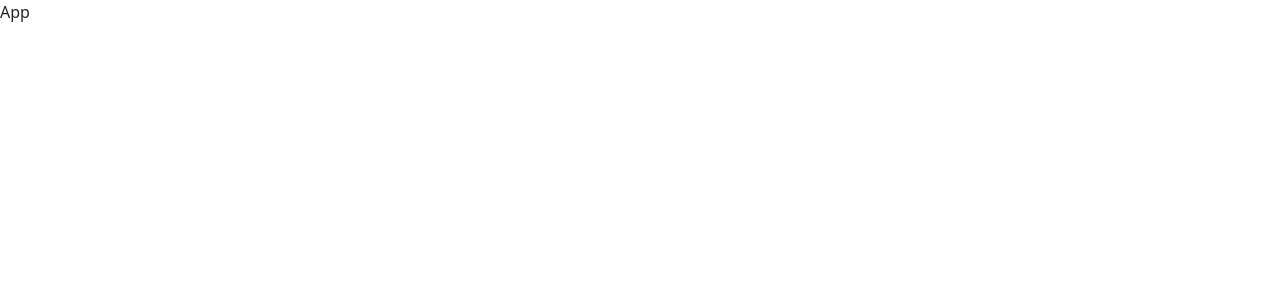
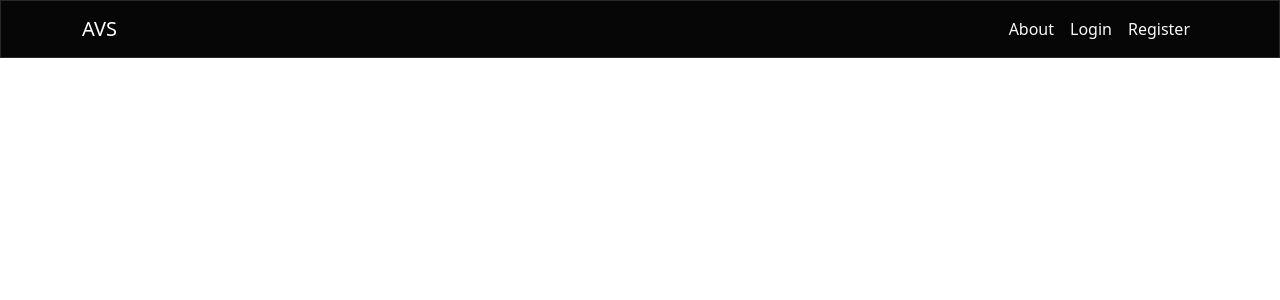
Before and after one commit to anandpothraj/avs-frontend, a React (Create React App) app: page / in a window 1280 px wide. Shown: the top 300 px of the page. Built offline with nearby package versions, Linux system fonts and the light colour scheme.

Commit message:
created header

```diff
--- a/package.json
+++ b/package.json
@@ -10,6 +10,7 @@
     "react": "^18.2.0",
     "react-bootstrap": "^2.7.4",
     "react-dom": "^18.2.0",
+    "react-router-dom": "^6.11.1",
     "react-scripts": "5.0.1",
     "web-vitals": "^2.1.4"
   },
--- a/src/App.js
+++ b/src/App.js
@@ -1,10 +1,15 @@
-import React from 'react'
+import Header from './layout/Header';
 import './assets/customCss/custom.css';
+import { BrowserRouter as Router } from "react-router-dom";
 
 const App = () => {
   return (
-    <div>App</div>
-  )
-}
+    <>
+      <Router>
+          <Header/>
+      </Router>
+    </>
+  );
+};
 
-export default App
+export default App;
--- /dev/null
+++ b/src/layout/Header.js
@@ -0,0 +1,51 @@
+import React from "react";
+import { Link } from 'react-router-dom';
+import { useNavigate } from 'react-router-dom';
+import { Container, Nav, Navbar} from "react-bootstrap";
+
+const Header = () => {
+
+  const navigate = useNavigate();
+  const user = localStorage.getItem('user');
+  const linkCss = "text-decoration-none text-light m-2";
+
+  const logoutHandler = () => {
+    if (window.confirm("Are you sure you want LOGOUT?")) {
+      localStorage.removeItem("user");
+      localStorage.removeItem("token");
+      navigate('/');
+    }
+  };
+
+  return(
+    <>
+      <Navbar collapseOnSelect expand="lg"  className="navbar navbar-expand-lg navbar-dark bg-dark">
+        <Container>
+        <Navbar.Brand href="/">AVS</Navbar.Brand>
+          <Navbar.Toggle aria-controls="responsive-navbar-nav" />
+          <Navbar.Collapse id="responsive-navbar-nav">
+          <Nav className="m-auto">
+          </Nav>
+          <Nav>
+            <Link to="/" className={linkCss}>About</Link>
+            {
+              user ?
+              <>
+                <Link to="/" className={linkCss}>Edit Profile</Link>
+                <Nav.Link onClick={logoutHandler}>Logout</Nav.Link>
+              </>
+              :
+              <>
+                <Link to="/" className={linkCss}>Login</Link>
+                <Link to="/" className={linkCss}>Register</Link>
+              </>
+            }
+          </Nav>
+          </Navbar.Collapse>
+        </Container>
+      </Navbar>
+    </>
+  );
+};
+
+export default Header;
```
Also changed, not shown: 1 other file (tests, documents, lock files or other folders).
